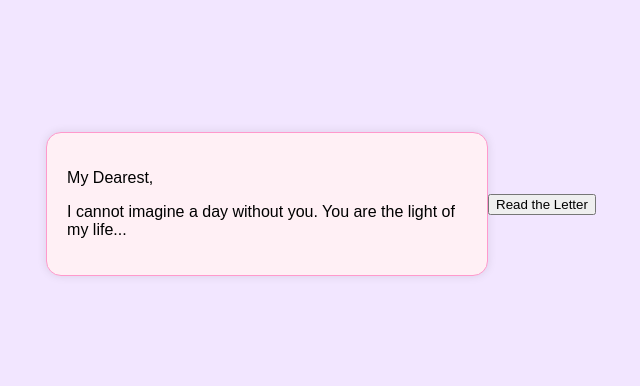
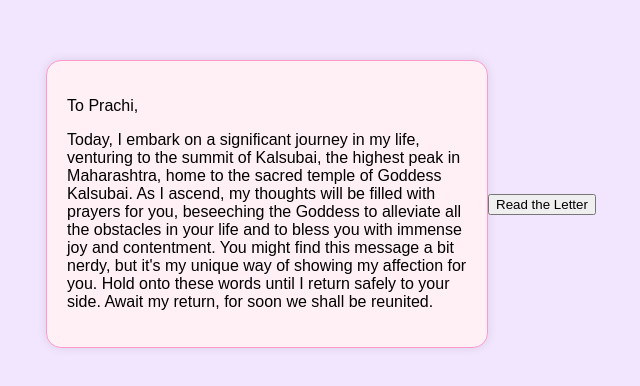
Before and after one commit to H0tJ4m/inourhearts, a plain HTML site: page index.html in a window 1280 px wide. Shown: the part 204-590 px from the top of the page, without its empty margins (319-959 px from the left). Drawn offline with Linux system fonts and the light colour scheme.

Commit message:
Update index.html

```diff
--- a/index.html
+++ b/index.html
@@ -6,9 +6,13 @@
 </head>
 <body>
     <div id="loveLetter">
-        <p>My Dearest,</p>
-        <p>I cannot imagine a day without you. You are the light of my life...</p>
-        <!-- Add more content as you like -->
+        <p>To Prachi,</p>
+        <p>Today, I embark on a significant journey in my life, venturing to the summit of Kalsubai,
+        the highest peak in Maharashtra, home to the sacred temple of Goddess Kalsubai.
+        As I ascend, my thoughts will be filled with prayers for you, beseeching the Goddess to alleviate
+        all the obstacles in your life and to bless you with immense joy and contentment.
+        You might find this message a bit nerdy, but it's my unique way of showing my affection for you.
+        Hold onto these words until I return safely to your side. Await my return, for soon we shall be reunited.</p>
     </div>
     <script src="script.js"></script>
 </body>
```
